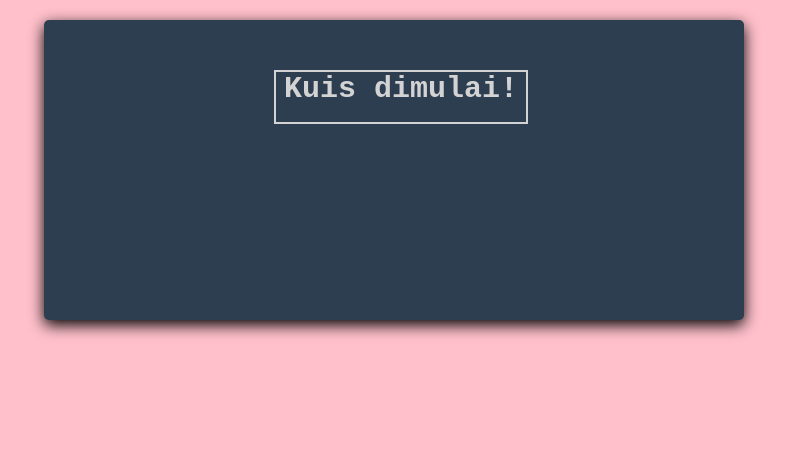
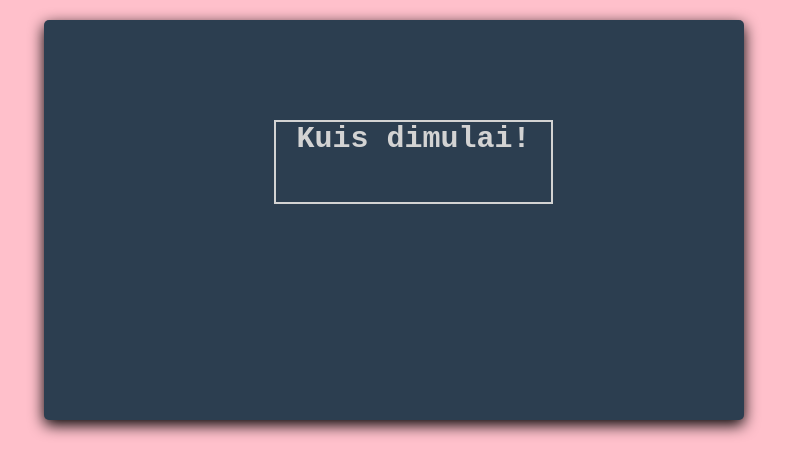
Before and after one commit to zwr28/projectCimol, a plain HTML site: page index.html in a window 1280 px wide. Shown: the whole page, without its empty margins (246-1033 px from the left). Drawn offline with Linux system fonts and the light colour scheme.

Commit message:
Update style.css

```diff
--- a/style.css
+++ b/style.css
@@ -6,7 +6,7 @@ body{
 #container{
     margin : 20px auto;
    background-color: #2c3e50;
-    height: 300px;
+    height: 400px;
     width : 700px;
     border-radius: 5px;
     box-shadow: 0px 5px 15px 0px;
@@ -16,14 +16,14 @@ body{
     font-size: 1.5em;
     font-weight: bolder;
     word-break: break-all;
-    width:250px;
-    height:50px;
+    width:275px;
+    height:80px;
     border : 2px solid lightgrey;
     text-align: center;
     cursor: pointer;
     position: absolute;
     left:230px;
-    top:50px;
+    top:100px;
     color : lightgrey;
 }
 #start:hover{
@@ -121,7 +121,7 @@ body{
     margin : 20px auto;
     background-color: white;
     opacity: 0.8;
-    height: 300px;
+    height: 400px;
     width : 700px;
     border-radius: 5px;
     box-shadow: 0px 5px 15px 0px;
```
